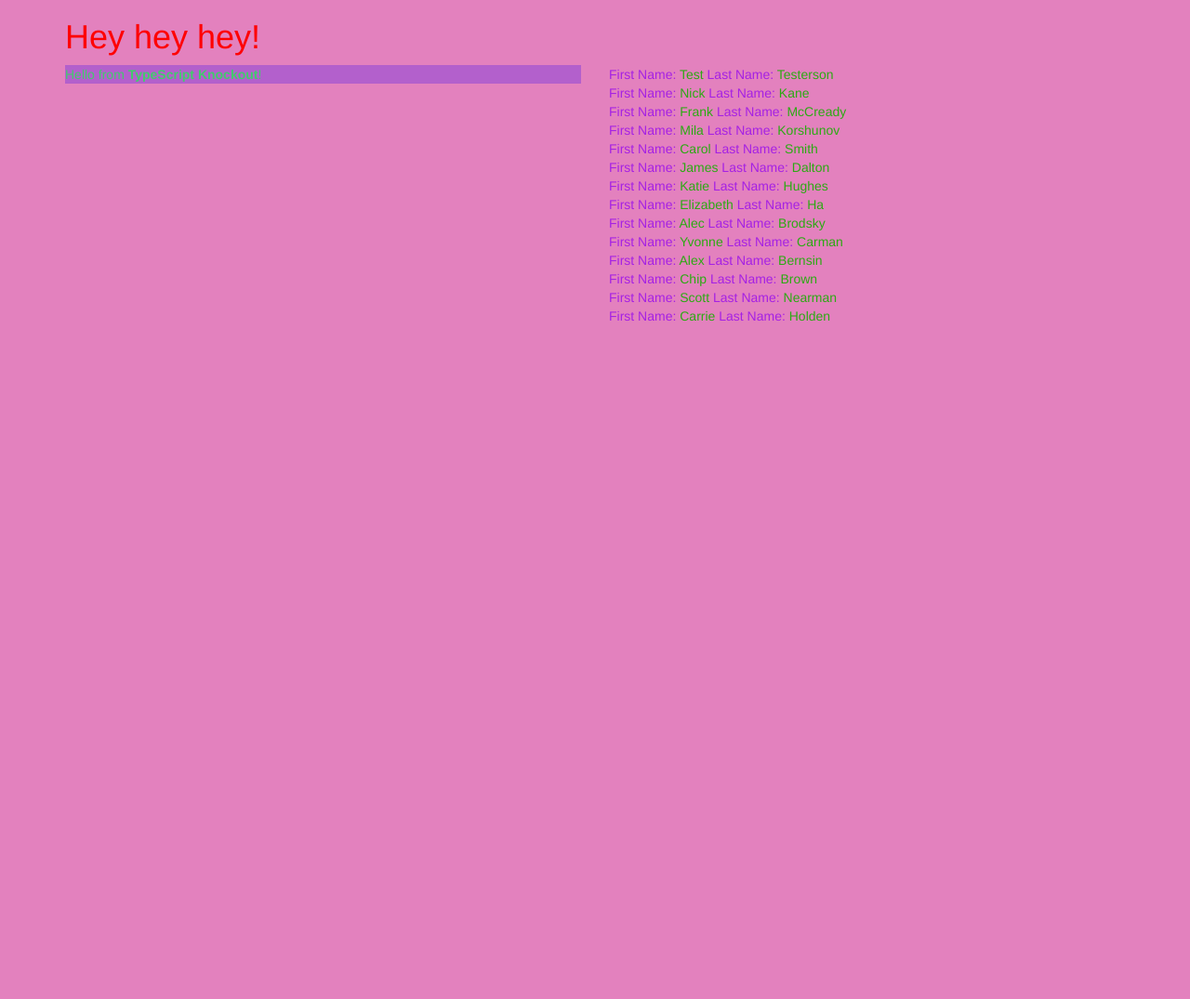
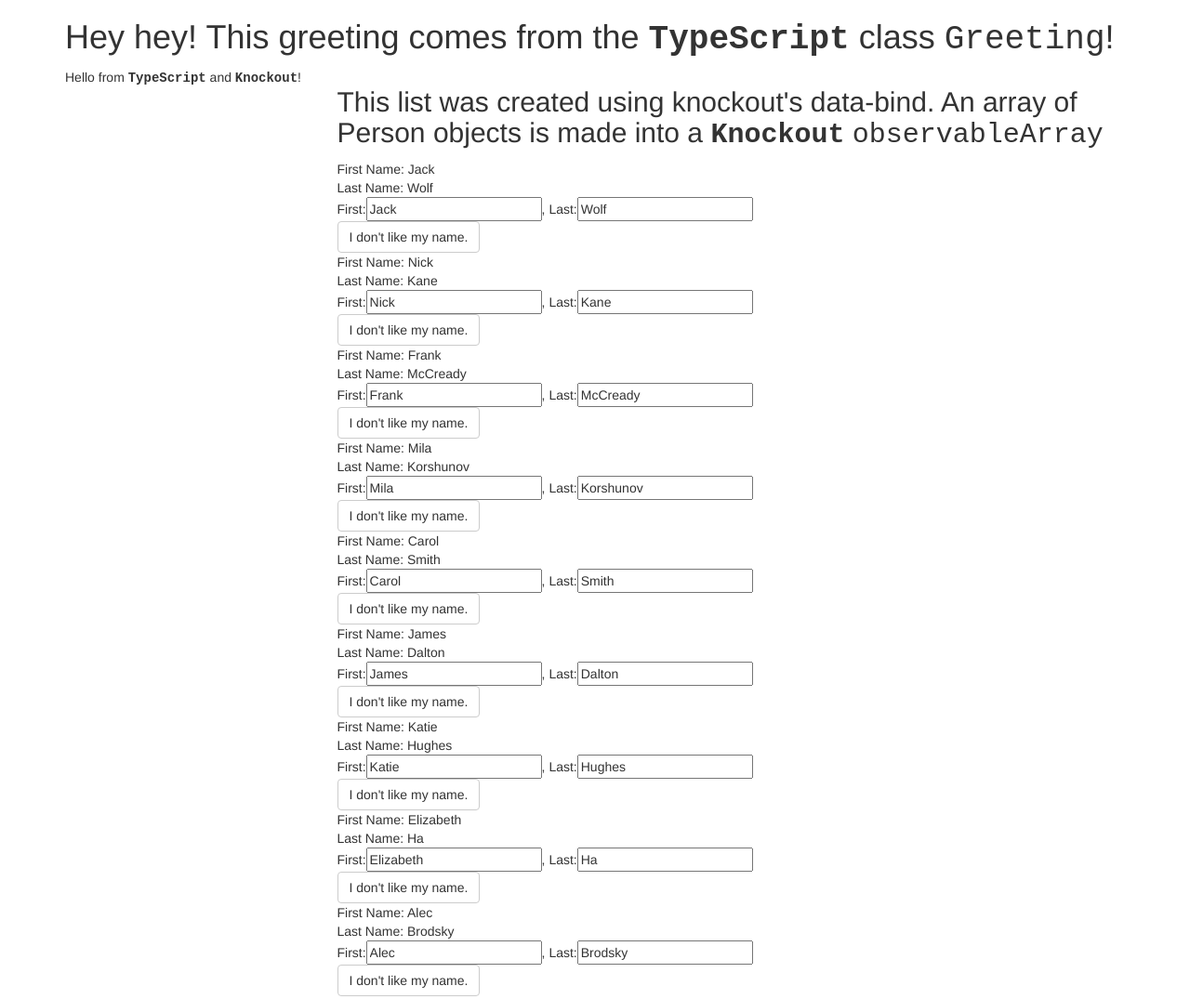
Before and after one commit to fmccready/typescript-knockout, a website: page src/index.html in a window 1280 px wide. Shown: the top 1075 px of the page at 93% size. Drawn offline with nearby package versions, Linux system fonts and the light colour scheme; files that its build step writes are made by us from their sources.

Commit message:
Pusing changes to the remote so I can go home!

```diff
--- a/src/css/main.css
+++ /dev/null
@@ -1,11 +0,0 @@
-body {
-  color: rgb(165, 33, 228);
-  background:rgba(205, 23, 135, 0.54);
-  min-height:2000px;
-}
-p {
-  color: rgb(65, 204, 108);
-}
-h1 {
-  color:red;
-}
--- a/src/index.html
+++ b/src/index.html
@@ -16,21 +16,30 @@
       </div>
     </div>
     <div class="row">
-      <div class="col-xs-12 col-md-6" id="hi">
+      <div class="col-xs-12 col-md-3" id="hi">
         <p>
           Hello from
-          <strong data-bind="text: language">todo</strong>
+          <strong data-bind="text: language">todo</strong> and
           <strong data-bind="text: framework">todo</strong>!
         </p>
       </div>
-      <div class="col-xs-12 col-md-6">
+      <div class="col-xs-12 col-md-9">
+        <h2>This list was created using knockout's data-bind. An array of Person objects is made into a <strong>Knockout</strong> <span class="code">observableArray</span></h2>
+
         <div id="ppl" data-bind="foreach: people">
-          <div class="person">
-            First Name: <span class="name" data-bind="text: firstName"></span>
-            Last Name: <span class="name" data-bind="text: lastName"></span>
+          <div class="card">
+            <div class="firstname">
+              First Name: <span class="name" data-bind="text: $data.firstName"></span>
+            </div>
+            <div class="lastname">
+              Last Name: <span class="name" data-bind="text: lastName"></span>
+            </div>
+            <div class="rename">
+              First:<input data-bind="textInput: $data.firstName" />, Last:<input data-bind="textInput: $data.lastName" />
+            </div>
+            <button class="btn btn-default">I don't like my name.</button>
           </div>
         </div>
-
       </div>
     </div>
   </div>
--- a/src/sass/style.scss
+++ b/src/sass/style.scss
@@ -1,8 +1,10 @@
-$purple: rgb(179, 96, 204);
-$person: rgb(44, 170, 19);
-p {
-  background-color: $purple;
+$hello: rgb(45, 90, 205);
+$monospace: "Courier New", Courier, monospace;
+
+strong {
+  font-family: $monospace;
 }
-.person .name {
-  color: $person;
+
+span.code {
+  font-family: $monospace;
 }
--- a/src/ts/app.ts
+++ b/src/ts/app.ts
@@ -3,21 +3,21 @@ import * as ko from 'knockout';
 import sayHi from './hello';
 
 class Greeting {
-  constructor(public greeting: string) {console.log('Greeting constructed! ' + greeting);}
-
+  constructor(public greeting: string) {console.log('Greeting Constructed');}
   greet() {
     return `<h1>${this.greeting}</h1>`;
   }
 }
+
 class Person {
-  firstName: string
-  lastName: string
-
+  firstName: KnockoutObservable<string>
+  lastName: KnockoutObservable<string>
   constructor(firstName: string, lastName: string){
-    this.firstName = firstName;
-    this.lastName = lastName;
+    this.firstName = ko.observable(firstName);
+    this.lastName = ko.observable(lastName);
   };
 }
+
 class PeopleViewModel {
   people: KnockoutObservableArray<Person>
   constructor(p: Person[]){
@@ -25,9 +25,8 @@ class PeopleViewModel {
   }
 }
 
-
 let personArray: Person[] = [
-  new Person('Test', 'Testerson'),
+  new Person('Jack', 'Wolf'),
   new Person('Nick', 'Kane'),
   new Person('Frank', 'McCready'),
   new Person('Mila', 'Korshunov'),
@@ -43,9 +42,8 @@ let personArray: Person[] = [
   new Person('Carrie', 'Holden')
 ];
 
+ko.applyBindings(new sayHi("TypeScript", "Knockout"), document.getElementById('hi'));
+ko.applyBindings(new PeopleViewModel(personArray), document.getElementById('ppl'));
 
-ko.applyBindings(new PeopleViewModel(personArray), document.getElementById('ppl'));
-ko.applyBindings(new sayHi("TypeScript", "Knockout"), document.getElementById('hi'));
-
-let hey: Greeting = new Greeting("Hey hey hey!");
+let hey: Greeting = new Greeting('Hey hey!  This greeting comes from the <strong>TypeScript</strong> class <span class="code">Greeting</span>!');
 document.getElementById('hey').innerHTML = hey.greet();
```
Also changed, not shown: dist/css/all.css, dist/index.html, dist/js/all.js, dist/js/all.min.js, src/css/style.css, src/js/bundle.js.
